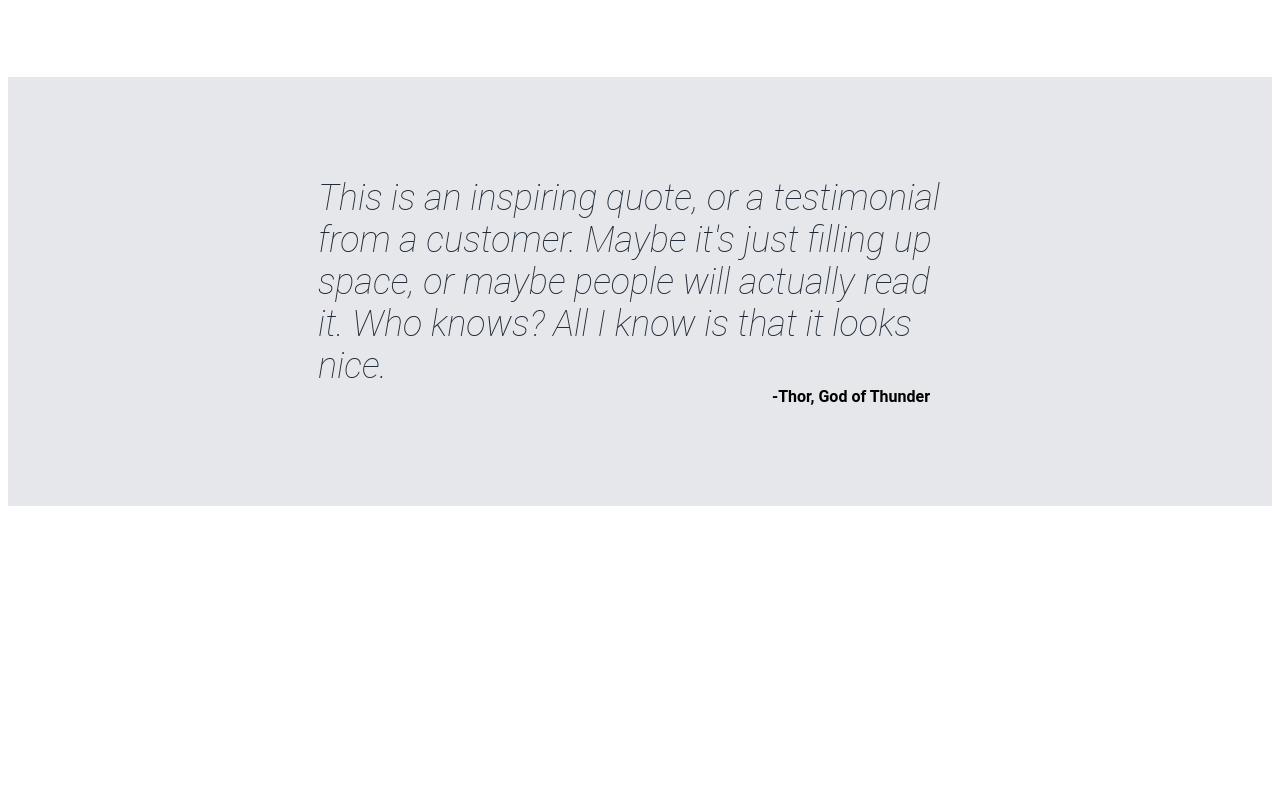
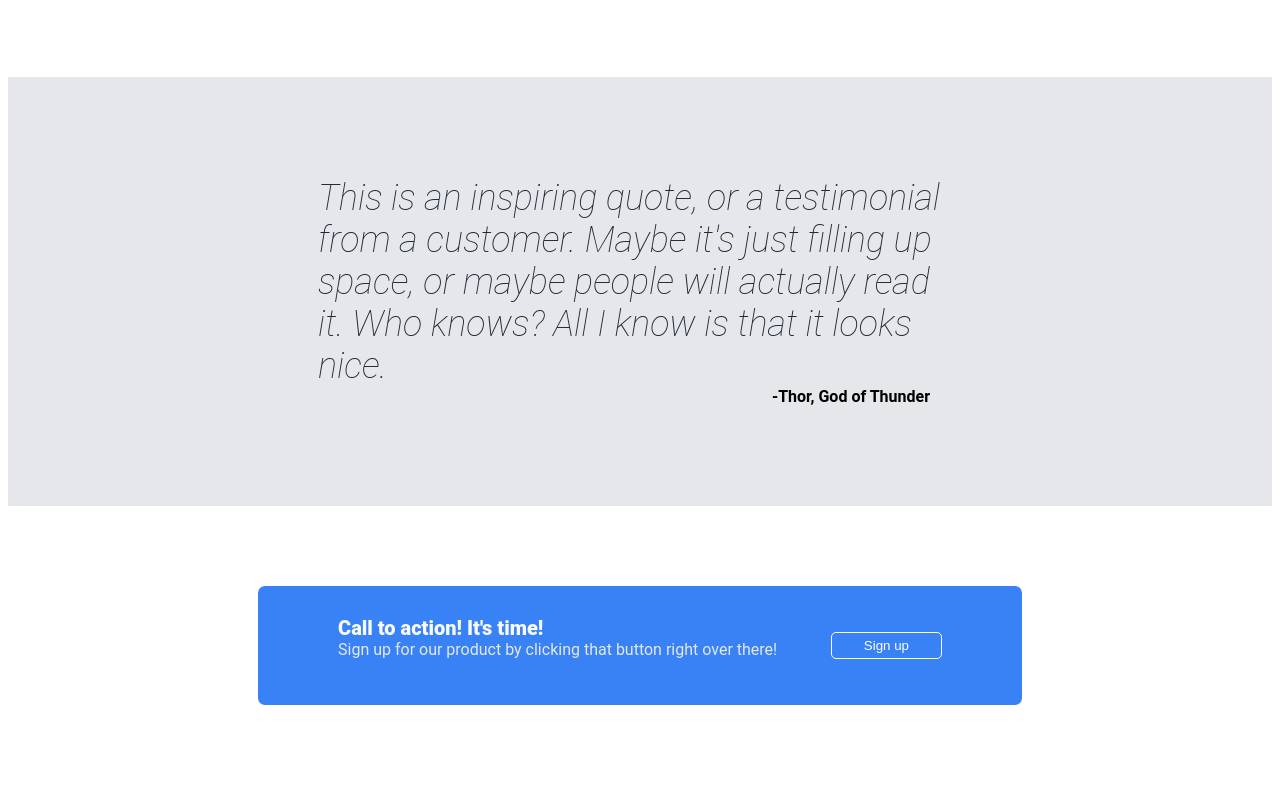
Before and after one commit to bryandsanti/landing-page, a plain HTML site: page index.html in a window 1280 px wide. Shown: the part 819-1607 px from the top of the page. Before the commit the page ends 1333 px from the top, so only its background shows below. Drawn offline with Linux system fonts and the light colour scheme.

Commit message:
Create fourth container
Created the quote banner of the landing project

```diff
--- a/index.html
+++ b/index.html
@@ -50,5 +50,14 @@
         <div class="quote">This is an inspiring quote, or a testimonial from a customer. Maybe it's just filling up space, or maybe people will actually read it. Who knows? All I know is that it looks nice.</div>
         <div class="author">-Thor, God of Thunder</div>
     </div>
+    <div class="fourth-container">
+        <div class="action-content">
+            <div class="text-content">
+                <div class="action-txt">Call to action! It's time!</div>
+                <p>Sign up for our product by clicking that button right over there!</p>
+            </div>
+            <button class="button-2">Sign up</button>
+        </div>
+    </div>
 </body>
 </html>
--- a/style.css
+++ b/style.css
@@ -139,3 +139,38 @@ a{
     font-weight: bold;
     margin-right: 32px;
 }
+
+/* Fourth container */
+
+.fourth-container{
+    /* display: flex; */
+    padding: 80px 250px;
+}
+
+.action-content{
+    display: flex;
+    align-items: center;
+    justify-content: space-between;
+    background-color: #3882F6;
+    padding: 30px 80px;
+    border-radius: 7px;
+}
+
+.action-txt{
+    color: #f9faf8 ;
+    font-weight: 900;
+    font-size: 20px;
+}
+
+.text-content>p{
+    color: #E5E7EB;
+    margin-top: 0;
+}
+
+.button-2{
+    padding: 5px 32px;
+    border-radius: 5px;
+    border: 1px solid white;
+    background-color:#3882F6 ;
+    color: white;
+}
```
